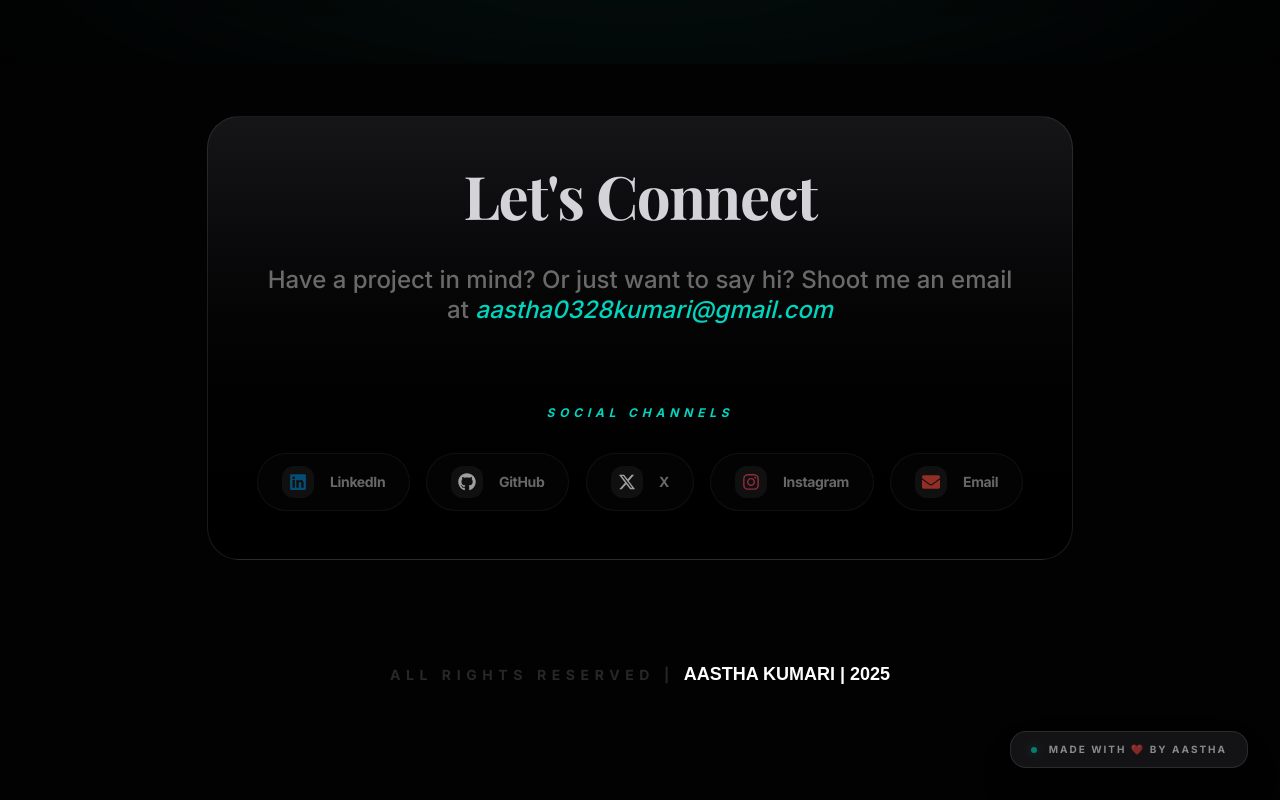
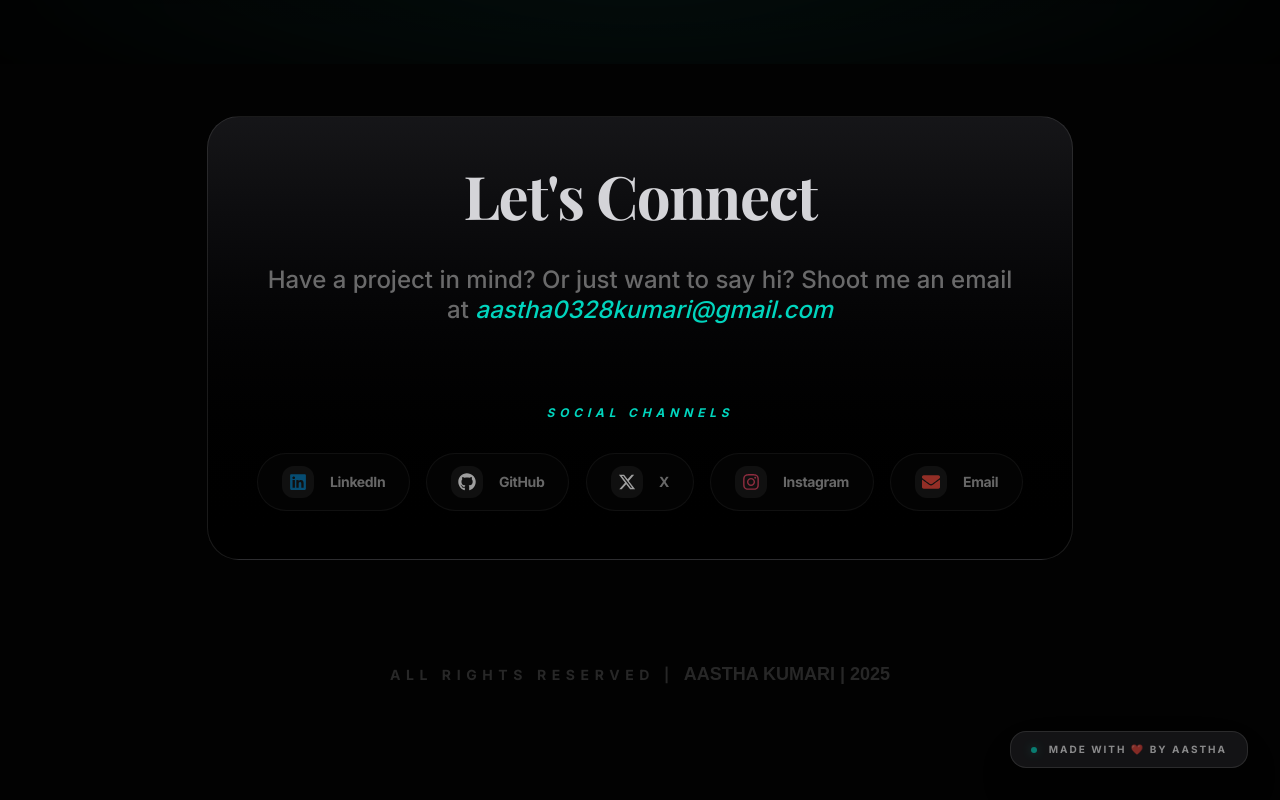
Before and after one commit to aasthakumari03/updated_Portfolio, a Next.js app: page / in a window 1280 px wide. Shown: the part 5007-5807 px from the top of the page. Built offline with nearby package versions, Linux system fonts and the light colour scheme; a web font is replaced by a local one.

Commit message:
Refine footer: reduce opacity of name and year

```diff
--- a/app/page.tsx
+++ b/app/page.tsx
@@ -320,7 +320,7 @@ export default function Home() {
         {/* Footer Line */}
         <div className="pt-20 pb-4 text-center">
           <p className="text-sm font-bold text-white/15 uppercase tracking-[0.4em]">
-            ALL RIGHTS RESERVED | <span className="font-[family-name:var(--font-gothic)] font-bold text-white text-lg tracking-normal">AASTHA KUMARI | 2025</span>
+            ALL RIGHTS RESERVED | <span className="font-[family-name:var(--font-gothic)] font-bold text-lg tracking-normal">AASTHA KUMARI | 2025</span>
           </p>
         </div>
       </section>
```
